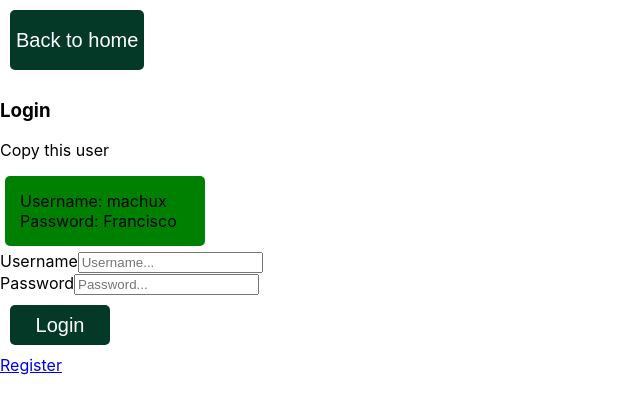
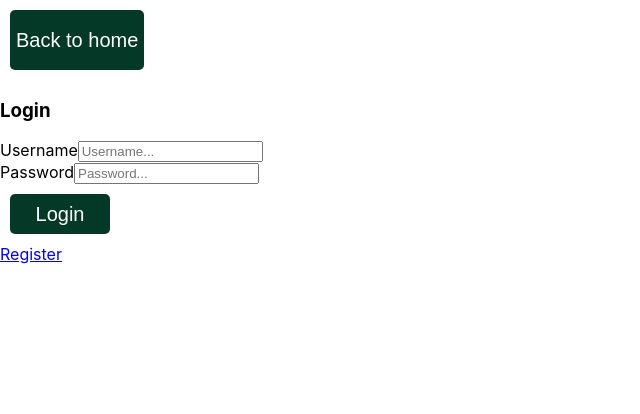
Before and after one commit to machux21/IT-CROWD-challenge, a React (Vite) app in the folder client/: page /login in a window 1280 px wide. Shown: the top 414 px of the page, without its empty margins (0-640 px from the left). Built offline with nearby package versions, Linux system fonts and the light colour scheme.

Commit message:
login user by default deleted

```diff
--- a/client/src/components/Login.jsx
+++ b/client/src/components/Login.jsx
@@ -16,7 +16,10 @@ const Login = () => {
 		e.preventDefault();
 		if (form.username && form.password) {
 			axios
-				.post(`https://it-crowd-challenge.herokuapp.com/admin/login`, form)
+				.post(
+					`https://it-crowd-challenge.herokuapp.com/admin/login`,
+					form
+				)
 				.then((res) => {
 					console.log(res.data);
 					localStorage.setItem("token", res.data.token);
@@ -53,23 +56,6 @@ const Login = () => {
 			</Link>
 
 			<h3>Login</h3>
-			<p>Copy this user</p>
-			<div>
-				<ul
-					style={{
-						backgroundColor: "green",
-						width: "200px",
-						margin: "5px",
-						borderRadius: "5px",
-						boxSizing: "border-box",
-						padding: "15px",
-						listStyle: "none",
-					}}
-				>
-					<li>Username: machux</li>
-					<li>Password: Francisco</li>
-				</ul>
-			</div>
 
 			<form
 				onSubmit={handleSubmit}
```
